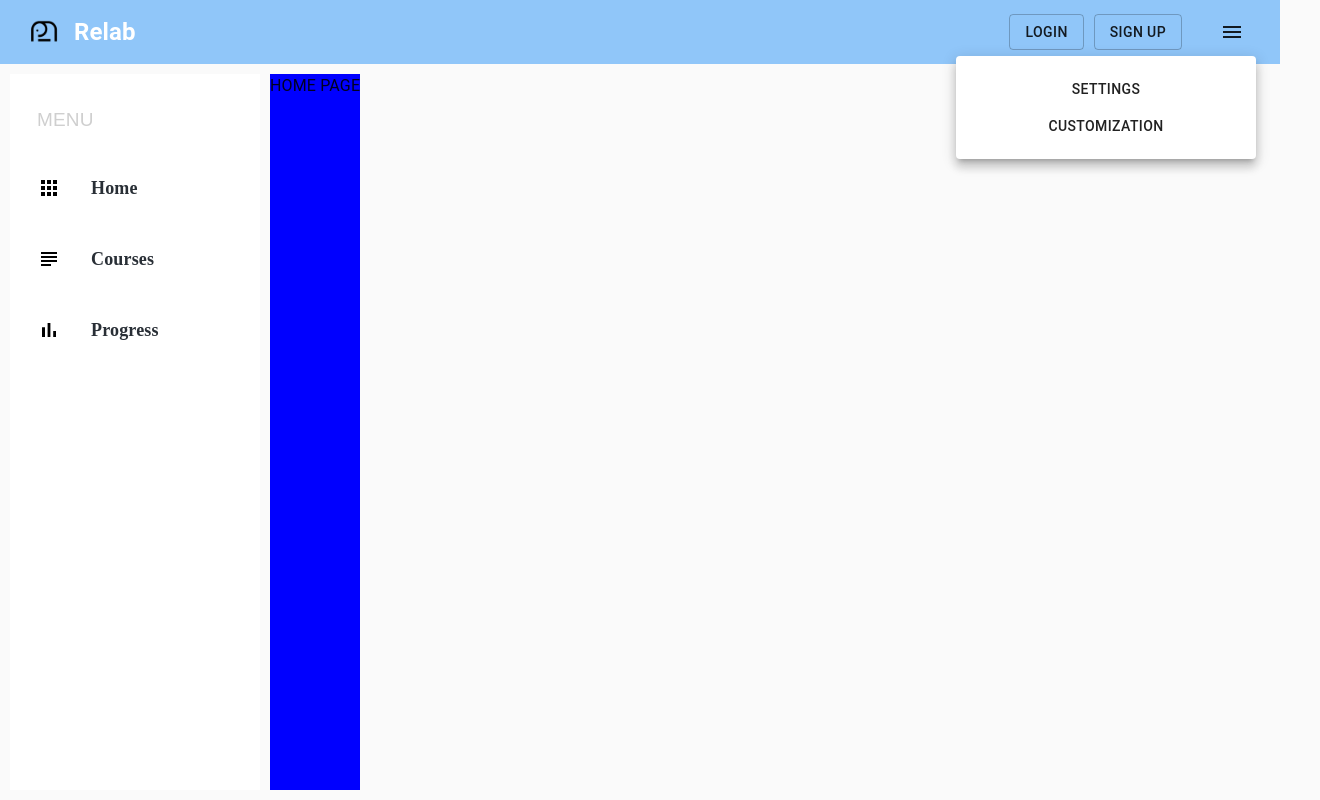
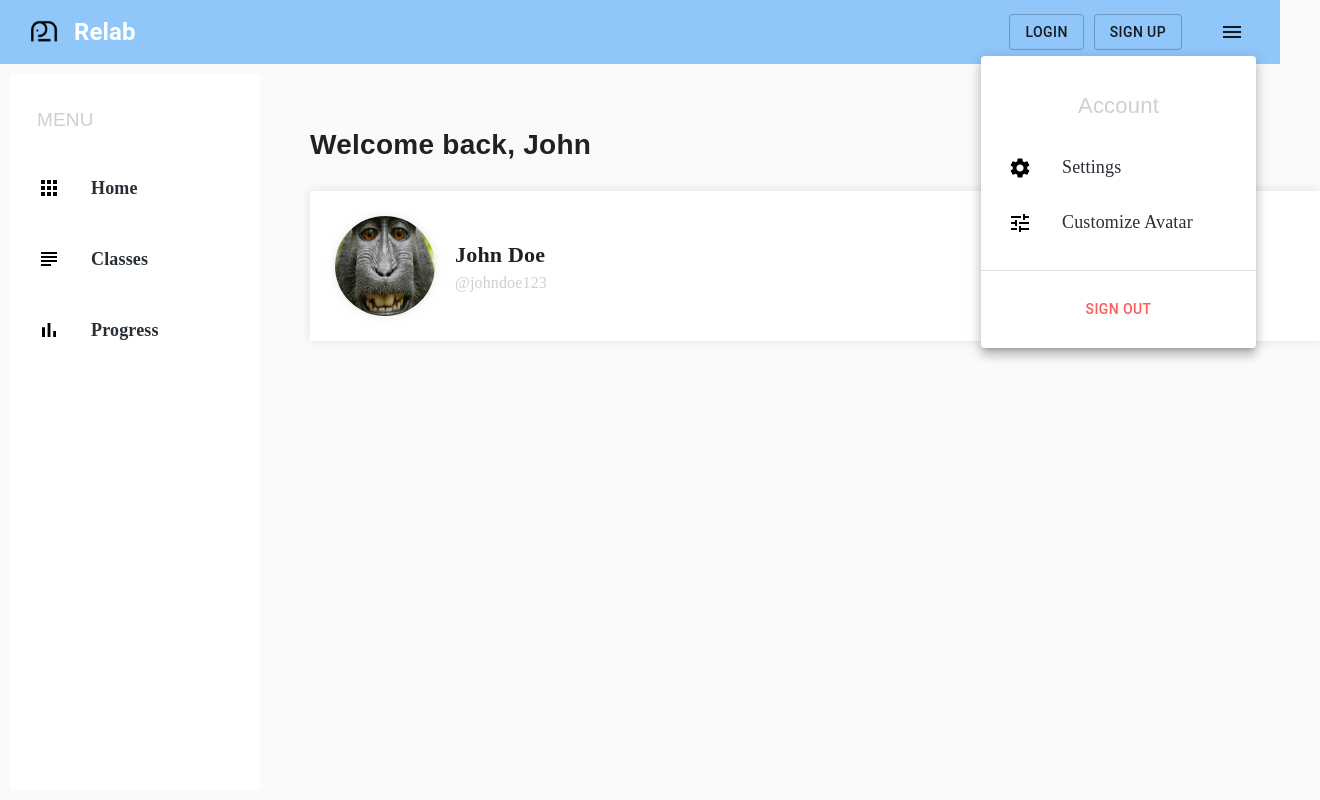
Before and after one commit to damianbrowne/cmsi370-djaw, a React (Create React App) app: page /Dashboard/Topic in a window 1280 px wide. Both pictures are taken after a click on the button "menu". Shown: the whole page, 1320 px wide, since content can reach past the window. Built offline with nearby package versions, Linux system fonts and the light colour scheme.

Commit message:
Updated MODAL

```diff
--- a/src/common/HeaderFrame.js
+++ b/src/common/HeaderFrame.js
@@ -13,6 +13,7 @@ import {
   Popover,
   Paper,
   Avatar,
+  Divider
 
 } from '@material-ui/core'
 
@@ -22,6 +23,9 @@ import {
   Route,
   Link
 } from "react-router-dom";
+
+import SettingsIcon from '@material-ui/icons/Settings';
+import TuneIcon from '@material-ui/icons/Tune';
 
 const useStyles = makeStyles((theme) => ({
   root: {
@@ -40,8 +44,8 @@ const useStyles = makeStyles((theme) => ({
   },
 
   popoverPaper: {
-    minWidth: 300,
-    maxWidth: 300,
+    minWidth: 275,
+    maxWidth: 275,
     paddingTop: 15,
     paddingBottom: 15,
   },
@@ -54,7 +58,44 @@ const useStyles = makeStyles((theme) => ({
 
   accountButtons: {
     marginRight: 10
-  }
+  },
+
+  menuItem: {
+    justifyContent:"left",
+    paddingTop: 14,
+    paddingBottom: 14,
+    paddingLeft: 27,
+    borderRadius: 0,
+  },
+
+  menuIcon: {
+    marginRight: 30,
+    color:"#000000"
+  },
+
+  menuText: {
+    textTransform:"none",
+    color: "#292F36",
+    fontFamily:"Avenir",
+    fontSize: 18,
+  },
+
+  popoverTitle:{
+    fontSize: 22,
+    fontFamily:"Arial",
+    alignSelf:"center",
+    color: "#CFCFCF",
+    paddingTop: 18,
+    paddingBottom: 18,
+  },
+
+  signOut:{
+    display:"flex",
+    justifyContent:"center",
+    alignItems:"center",
+    marginTop: 0,
+    marginBottom: 5,
+  },
 }));
 
 export default function ButtonAppBar() {
@@ -124,12 +165,21 @@ export default function ButtonAppBar() {
                         }}
                     >
                         <div className={classes.popoverMenu}>
-                            <Button onClick={routeToSettings}>
-                                Settings
+                            <Typography className={classes.popoverTitle}>Account</Typography>
+                            <Button onClick={routeToSettings} className={classes.menuItem} disableTouchRipple>
+                                <SettingsIcon className={classes.menuIcon}/>
+                                <Typography className={classes.menuText}>Settings</Typography>
                             </Button>
-                            <Button>
-                                Customization
+                            <Button className={classes.menuItem} disableTouchRipple>
+                                <TuneIcon className={classes.menuIcon}/>
+                                <Typography className={classes.menuText}>Customize Avatar</Typography>
                             </Button>
+                            <Divider style={{marginTop: 20, marginBottom: 20, }}/>
+                            <div className={classes.signOut}>
+                                <Button style={{color:"#FF5B5B"}}>
+                                    Sign Out
+                                </Button>
+                            </div>
                         </div>
                     </Popover>
                 </Toolbar>
--- a/src/pages/Dashboard/Dashboard.js
+++ b/src/pages/Dashboard/Dashboard.js
@@ -19,7 +19,6 @@ import {
 
 import HeaderFrame from '../../common/HeaderFrame.js'
 import Home from './DashboardPages/Home.js';
-import monkey from '../../assets/images/monkey.jpg'
 import Progress from './DashboardPages/Progress.js';
 import Topic from './DashboardPages/Topic.js';
 
@@ -36,32 +35,10 @@ const useStyles = makeStyles((theme) => ({
         // padding: 10,
     },
 
-    profileContainer: {
-        marginTop: 10,
-        marginRight: 10,
-        marginLeft: 10,
-        minWidth: 1010,
-        maxHeight: 150,
-        flex: 0.25,
-        padding: 25,
-        display:"flex",
-        alignItems:"center",
-        flexDirection:"row",
-        backgroundColor:"white",
-    },
 
-    avatar: {
-        minWidth: 100,
-        maxWidth: 100,
-        maxHeight: 100,
-        minHeight: 100,
-    },
 
-    profileMenu: {
-        marginLeft: 20,
-        display:"flex",
-        flexDirection:"column",
-    },
+
+
 
     body: {
         display:"flex",
@@ -140,14 +117,7 @@ const Dashboard = props => {
   return (
     <div className={classes.root}>
         <HeaderFrame />
-        {/* <div className={classes.profileContainer} elevation={0}>
-            <Avatar className={classes.avatar} alt="PROFILE" src={monkey}/>
-            <div className={classes.profileMenu}>
-                <Typography>John Doe</Typography>
-                <Typography>@johndoe123</Typography>
-                <Button>Edit Profile</Button>
-            </div>
-        </div> */}
+
         <div className={classes.body}>
             <div className={classes.leftPanel} elevation={0}>
                 <Typography className={classes.title}>MENU</Typography>
@@ -157,7 +127,7 @@ const Dashboard = props => {
                 </Button>
                 <Button onClick={routeToCourses} className={classes.menuItem} disableTouchRipple>
                     <SubjectIcon className={classes.menuIcon}/>
-                    <Typography className={classes.menuText}>Courses</Typography>
+                    <Typography className={classes.menuText}>Classes</Typography>
                 </Button>
                 <Button onClick={routeToProgress} className={classes.menuItem} disableTouchRipple>
                     <BarChartIcon className={classes.menuIcon}/>
--- a/src/pages/Dashboard/DashboardPages/Home.js
+++ b/src/pages/Dashboard/DashboardPages/Home.js
@@ -12,14 +12,66 @@ import {
 } from '@material-ui/core'
 
 import { useParams } from 'react-router'
+import monkey from '../../../assets/images/monkey.jpg'
 
 
 const useStyles = makeStyles((theme) => ({
     root: {
         display:"flex",
         flexDirection:"column",
-        backgroundColor:"blue",
+        paddingLeft: 40,
+        paddingRight: 40,
+        width: "100%",
     },
+
+    profileContainer: {
+        minWidth: 1010,
+        maxHeight: 150,
+        flex: 0.25,
+        padding: 25,
+        display:"flex",
+        alignItems:"center",
+        flexDirection:"row",
+        backgroundColor:"white",
+        boxShadow: '0px 0px 10px rgba(0, 0, 0, 0.1)'
+    },
+
+    profileMenu: {
+        marginLeft: 20,
+        display:"flex",
+        flexDirection:"column",
+    },
+
+    avatar: {
+        minWidth: 100,
+        maxWidth: 100,
+        maxHeight: 100,
+        minHeight: 100,
+        borderRadius: 50,
+        boxShadow: '0px 0px 10px rgba(0, 0, 0, 0.1)'
+
+    },
+
+    title: {
+        fontWeight:"bold",
+        fontSize: 28,
+        fontFamily:"Arial",
+        paddingBottom: 25,
+        paddingTop: 50,
+    },
+
+    name: {
+        fontWeight:"bold",
+        fontSize: 22,
+        fontFamily:"Avenir",
+        // color:"#414141"
+    },
+
+    username: {
+        fontSize: 16,
+        fontFamily:"Avenir",
+        color:"#CFCFCF"
+    }
 
 }),{ name: 'Home' });
 
@@ -29,9 +81,15 @@ export default function Home() {
 
   return (
     <div className={classes.root}>
-        <Typography>
-            HOME PAGE
-        </Typography>
+        <Typography className={classes.title}>Welcome back, John</Typography>
+        <div className={classes.profileContainer}>
+            <img className={classes.avatar} alt="PROFILE" src={monkey}/>
+            <div className={classes.profileMenu}>
+                <Typography className={classes.name}>John Doe</Typography>
+                <Typography className={classes.username}>@johndoe123</Typography>
+                {/* <Button>Edit Profile</Button> */}
+            </div>
+        </div>
     </div>
   );
 }
--- a/src/pages/Dashboard/DashboardPages/Topic.js
+++ b/src/pages/Dashboard/DashboardPages/Topic.js
@@ -33,7 +33,7 @@ const useStyles = makeStyles((theme) => ({
         fontSize: 28,
         fontFamily:"Arial",
         paddingBottom: 65,
-        paddingTop: 60,
+        paddingTop: 50,
     },
 
     videoContainer: {
@@ -66,7 +66,7 @@ export default function Courses() {
   return (
     <div className={classes.root}>
         <Typography className={classes.title}>
-            Live Courses
+            Live Classes
         </Typography>
         <div className={classes.videoContainer}>
             <Grid container spacing={1}>
```
